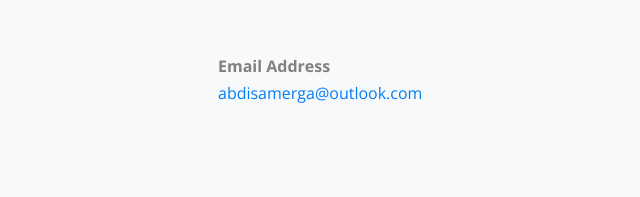
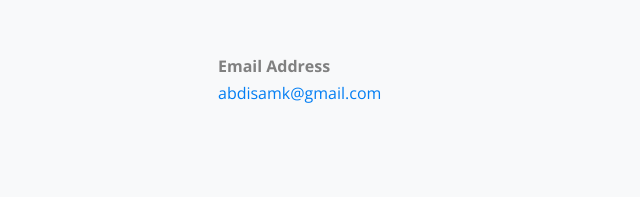
Before and after one commit to Babylonet/Babylonet.github.io, a plain HTML site: page index.html in a window 1280 px wide. Shown: the part 10163-10360 px from the top of the page, 247-887 px from the left. Drawn offline with nearby package versions, Linux system fonts and the light colour scheme; files whose address does not match are found by name.

Commit message:
Update index.html

```diff
--- a/index.html
+++ b/index.html
@@ -1336,7 +1336,7 @@
         </div>
         <div class="mb-4 mb-lg-0 col-md-6 col-lg-4">
           <p class="mb-0 font-weight-bold">Email Address</p>
-          <p class="mb-0"><a href="#">abdisamerga@outlook.com</a></p>
+          <p class="mb-0"><a href="#">abdisamk@gmail.com</a></p>
         </div>
       </div>
       <div class="row">
```
